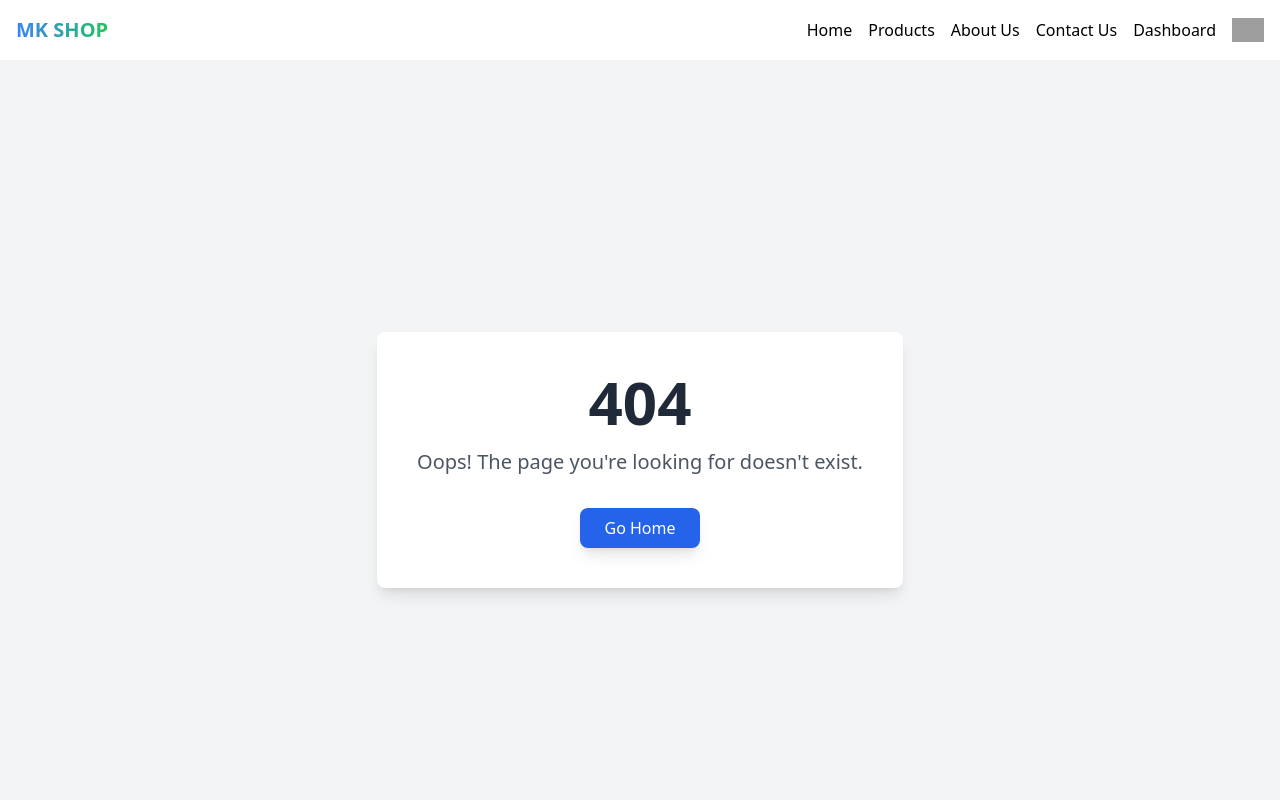
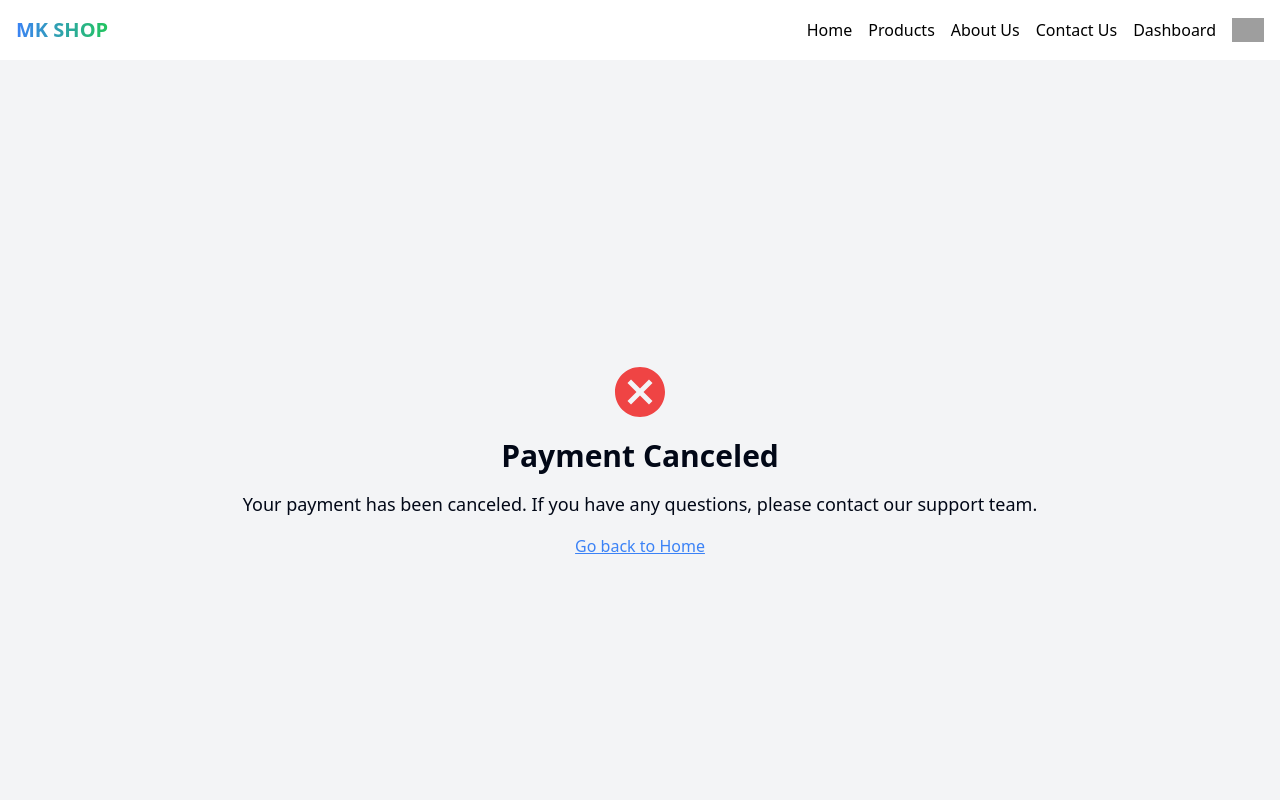
Before and after one commit to ProgrammerShahJalal/mechanical-keyboard, a React (Vite) app: page /cancel in a window 1280 px wide. Shown: the top 800 px of the page. Built offline with nearby package versions, Linux system fonts and the light colour scheme; grey boxes are pictures that could not be loaded.

Commit message:
stripe pay cancel page

```diff
--- a/src/App.tsx
+++ b/src/App.tsx
@@ -15,6 +15,7 @@ import AboutUs from "./components/pages/AboutUs";
 import ContactUs from "./components/pages/ContactUs";
 import Success from "./components/pages/Success";
 import NotFound from "./components/pages/NotFound";
+import Cancel from "./components/pages/Cancel";
 
 const App = () => {
   //PAGE REFRESH WARNING
@@ -54,6 +55,7 @@ const App = () => {
             <Route path="/about" element={<AboutUs />} />
             <Route path="/contact" element={<ContactUs />} />
             <Route path="/success" element={<Success />} />
+            <Route path="/cancel" element={<Cancel />} />
             <Route path="/*" element={<NotFound />} />
           </Routes>
         </main>
--- /dev/null
+++ b/src/components/pages/Cancel.tsx
@@ -0,0 +1,20 @@
+import { Link } from "react-router-dom";
+import { MdCancel } from "react-icons/md";
+
+const Cancel = () => {
+  return (
+    <div className="container mx-auto p-4 sm:p-6 lg:p-8 flex flex-col items-center justify-center min-h-screen">
+      <MdCancel className="text-red-500 text-6xl mb-4" />
+      <h1 className="text-3xl font-bold mb-4">Payment Canceled</h1>
+      <p className="text-lg mb-4">
+        Your payment has been canceled. If you have any questions, please
+        contact our support team.
+      </p>
+      <Link to="/" className="text-blue-500 underline">
+        Go back to Home
+      </Link>
+    </div>
+  );
+};
+
+export default Cancel;
```
